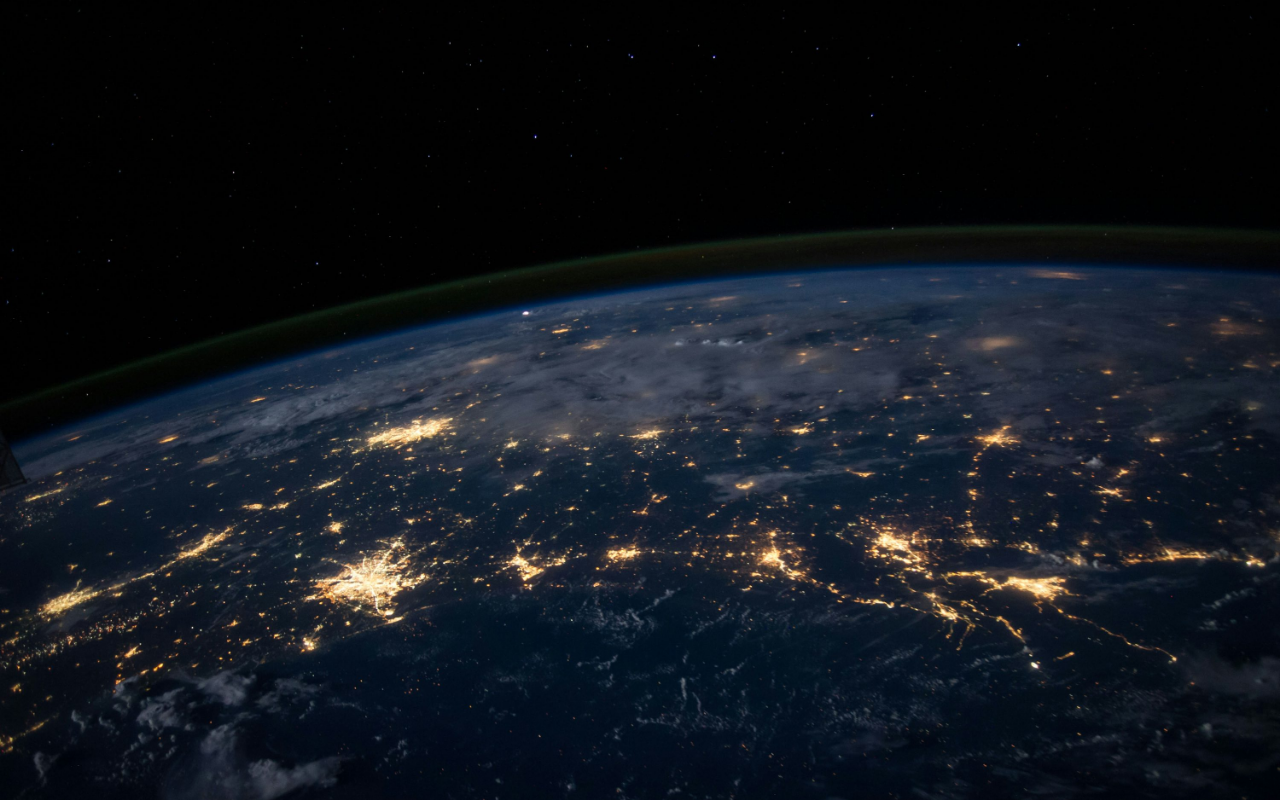
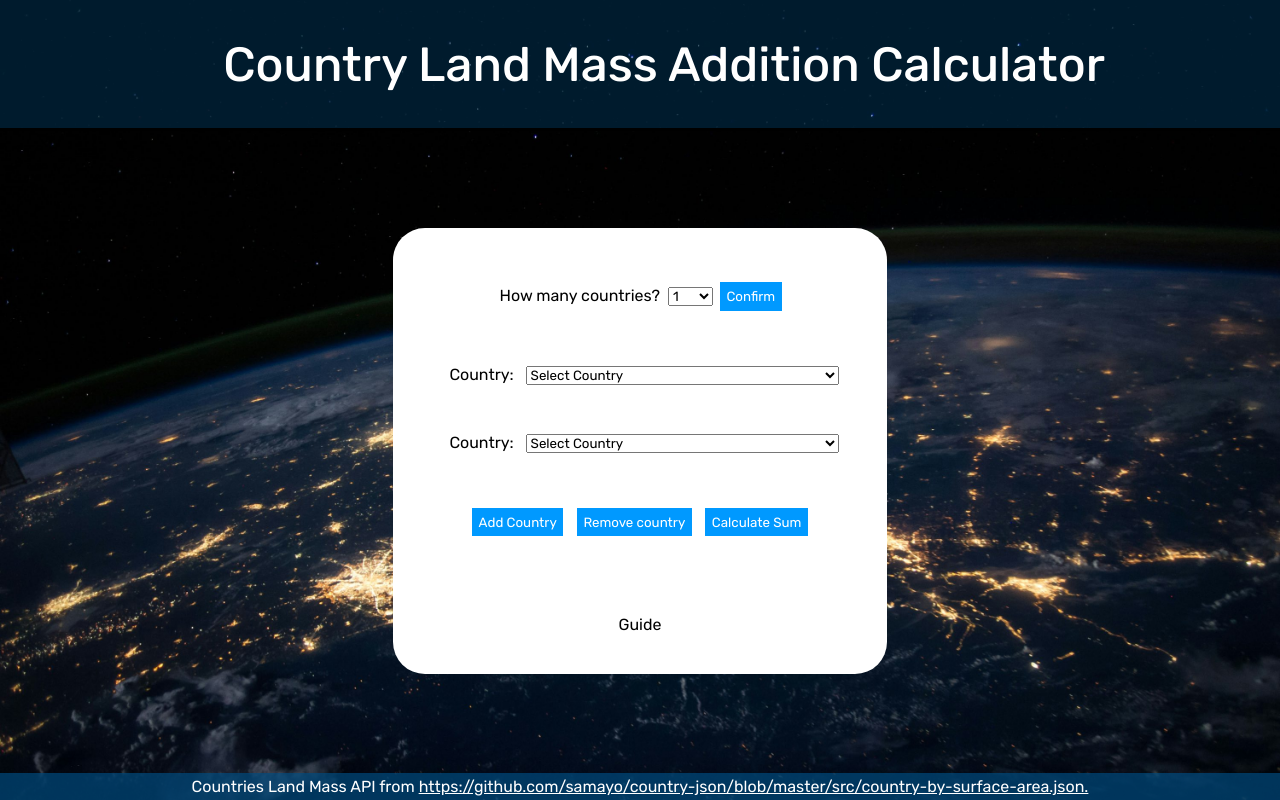
Before and after one commit to V3nusAsABoy/countries-land-mass-calculator, a React (Create React App) app: page / in a window 1280 px wide. Built offline with nearby package versions, Linux system fonts and the light colour scheme.

Commit message:
App branch

```diff
--- a/src/index.js
+++ b/src/index.js
@@ -6,6 +6,6 @@ import Guide from './Guide.js'
 const root = ReactDOM.createRoot(document.getElementById('root'));
 root.render(
   <React.StrictMode>
-    <Guide />
+    <App />
   </React.StrictMode>
 );
```
